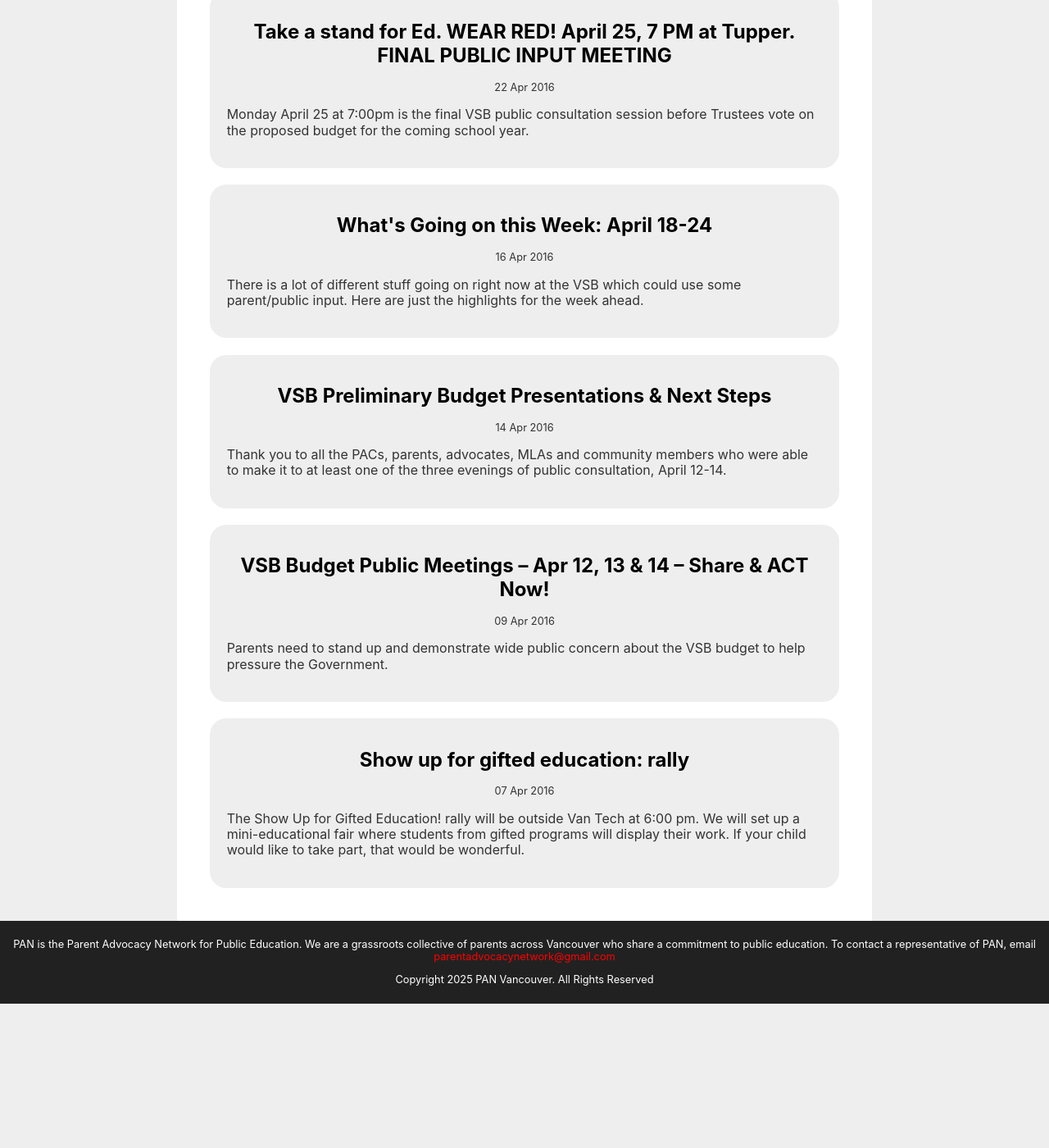
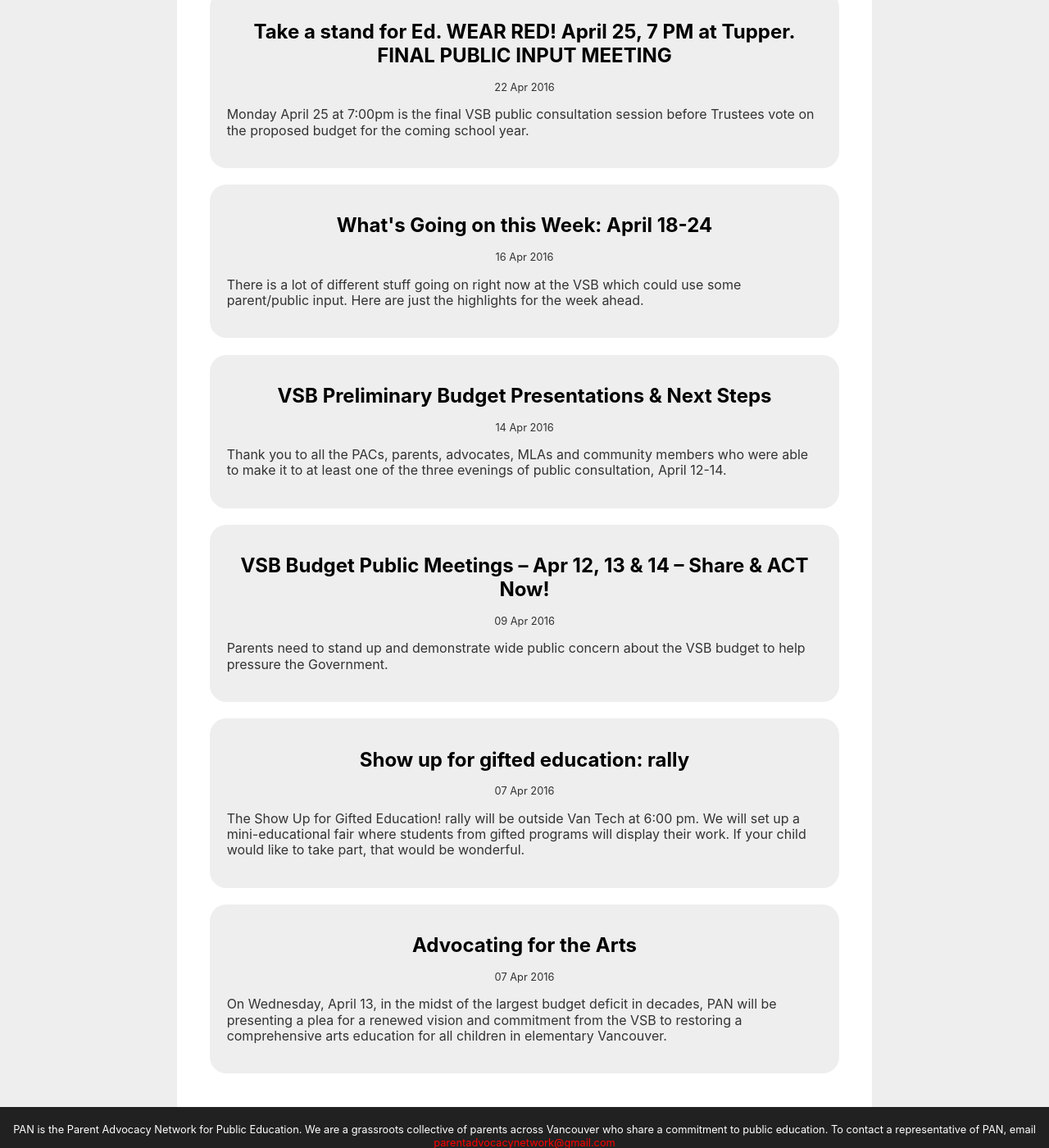
Before and after one commit to panvancouver/panvancouver.github.io, a Jekyll site: the page built from news.html, in a window 1280 px wide and 1400 px high, scrolled down 13234 px. Shown: the whole window at 82% size. Built offline with Jekyll 4.4.1, drawn with Linux system fonts in a browser that asks for light colours; before the commit the page ends 14458 px from its top, so only the background shows below that; some of the changed lines change nothing that is shown.

Commit message:
Advocating for the Arts

```diff
--- /dev/null
+++ b/_posts/2016-04-07-advocating-for-the-arts.md
@@ -0,0 +1,16 @@
+---
+layout: post
+title: "Advocating for the Arts"
+date: 2016-04-07
+lead: "On Wednesday, April 13, in the midst of the largest budget deficit in decades, PAN will be presenting a plea for a renewed vision and commitment from the VSB to restoring a comprehensive arts education for all children in elementary Vancouver."
+---
+
+Update: [Presentation here](/downloads/160413_the_gallows_speech.pdf)
+
+**On Wednesday, April 13**, in the midst of the largest budget deficit in decades, PAN will be presenting a plea for a renewed vision and commitment from the VSB to restoring a comprehensive arts education for all children in elementary Vancouver.
+
+The arts are essential to the intellectual and social emotional development of young children and to the health of our future society.  They are also part of the BC curriculum and central to the core competencies that form the underlying framework of the new curriculum (critical thinking, communication and cultural identity).  Given that participation in the arts for children and youth is also shown to significantly improve outcomes for disadvantaged children and youth in academic success, employment and civic engagement, the loss of arts from schools is also a matter of social justice.  All children need and deserve education in the arts to enable them to develop their full potential.
+
+Over the last two decades, the arts have been decimated through loss of district staffing, specialist teachers and resources.  Only half of elementary schools have music teachers, only 2 have art teachers.  Arts programs are now largely sustained through private donation or PAC fundraising which creates inequalities of access between schools.  This years budget will see the loss of the last Fine arts district staff person and therefore the loss of all arts enrichment programs – which for many children are their only exposure to the arts.  And finally,  the few remaining arts spaces utilized in the district threaten to be eliminated under the ministry’s 95% capacity mandate to rationalize schools.
+
+While we fully acknowledge the fiscal constraints of the district, we are asking trustees to commit to re-prioritizing arts education within Vancouver Schools as part of their 5 year strategic plan.  To this end we are hosting a roundtable think tank drawing on arts experts across educational and civic communities to begin a creative conversation and think of ways we can sustainably work together to ensure all Vancouver children have access to a quality arts education as part of their elementary schooling.   **We invite you to show your support for this motion by attending the public presentation at Committee III of the Vancouver School Board on Wednesday, April 13 at 5pm**.  A large number of attendees gives a visible indication of parent priorities.  There may also be opportunity to speak with trustees.  If you are unable to attend we encourage you to write to the parent advocacy network and/or your trustee and express your concerns for the loss of the arts within Vancouver public schools.
--- a/_posts/2016-04-16-whats-going-on.md
+++ b/_posts/2016-04-16-whats-going-on.md
@@ -1,6 +1,6 @@
 ---
 layout: post
-title: "What's Goin﻿g on this Week: April 18-24"
+title: "What's Going on this Week: April 18-24"
 date: 2016-04-16
 lead: "There is a lot of different stuff going on right now at the VSB which could use some parent/public input. Here are just the highlights for the week ahead."
 ---
```
Also changed, not shown: 1 other file.
